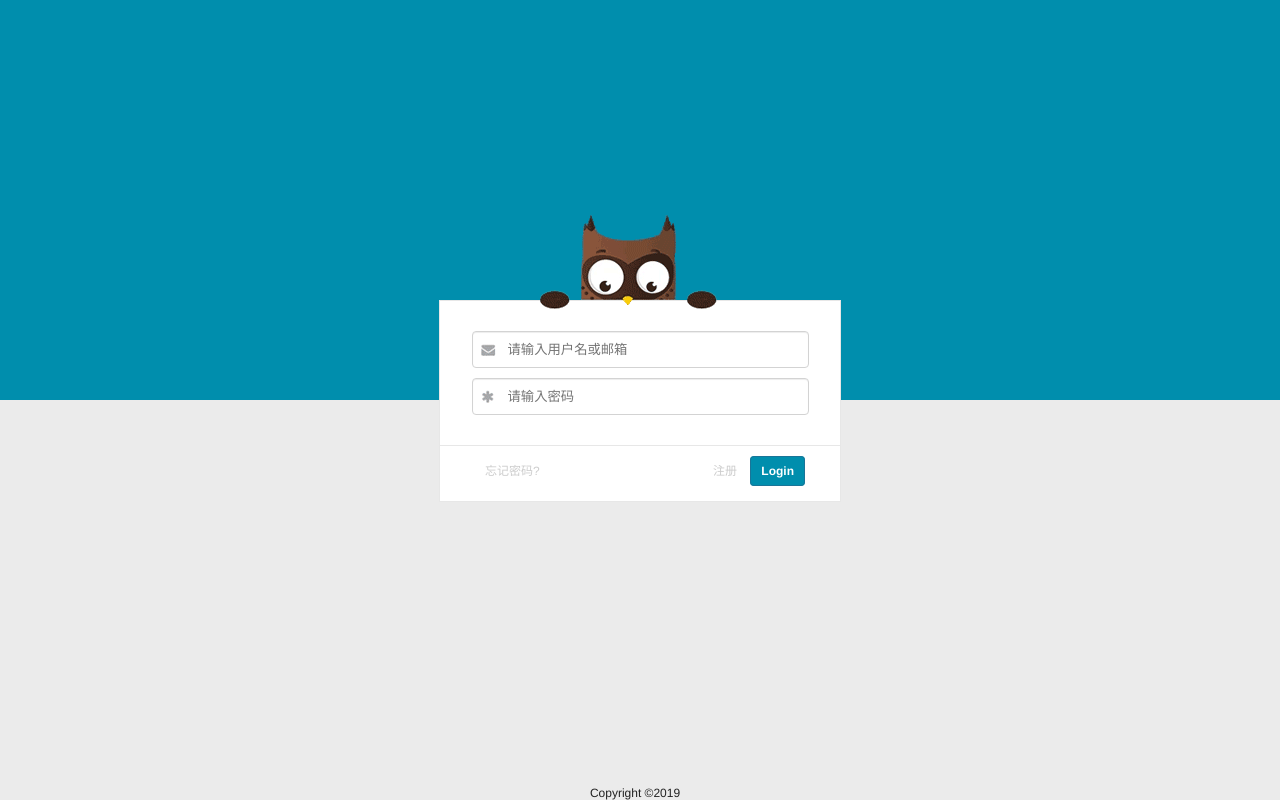
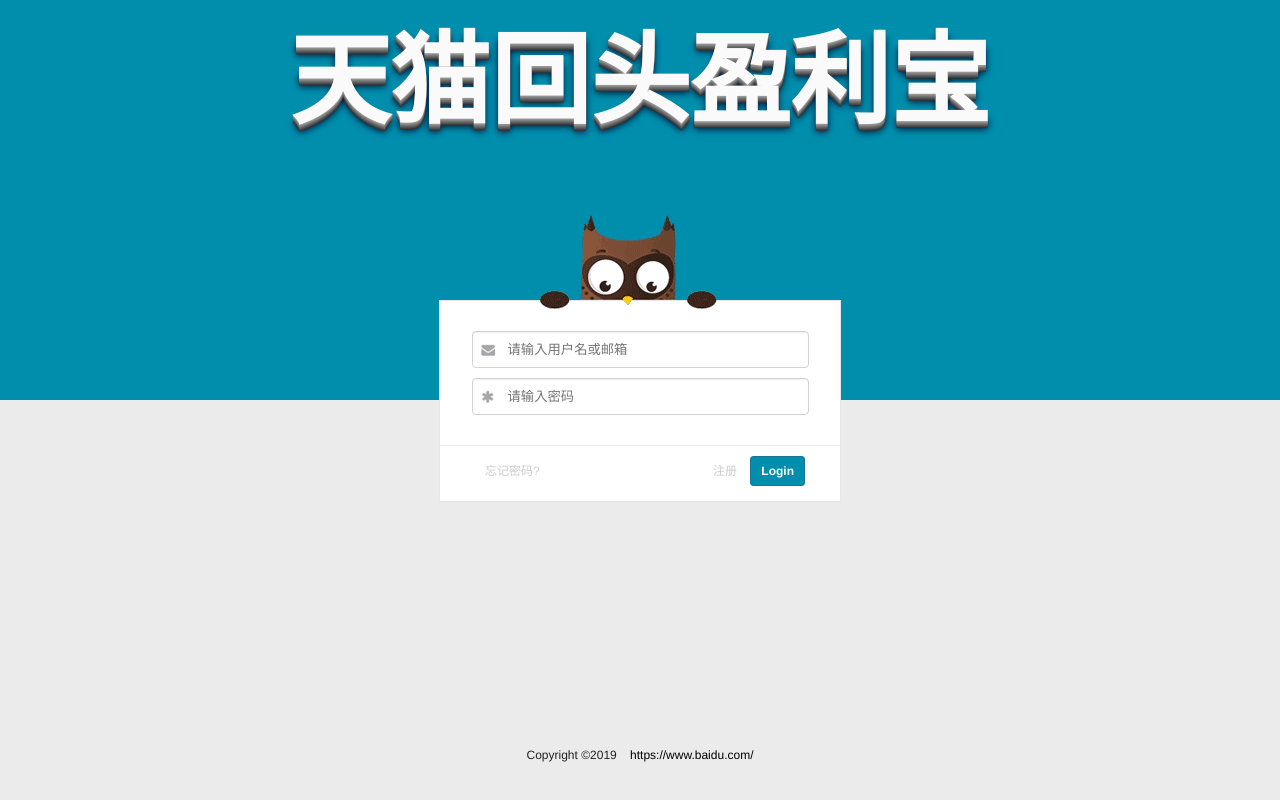
Before and after one commit to Ten-AI/TmallGobackTreasure, a Django app: page / in a window 1280 px wide. Run offline with Django 3.2, Linux system fonts and the light colour scheme; some libraries are stand-ins or nearby versions.

Commit message:
登录界面的微调

```diff
--- a/TmallGobackBao/tmall/templates/index.html
+++ b/TmallGobackBao/tmall/templates/index.html
@@ -2,7 +2,7 @@
 <html>
 <head>
     <meta charset="utf-8"/>
-    <title></title>
+    <title>www.TmallGoback.com</title>
     <script type="text/javascript" src="http://libs.baidu.com/jquery/1.9.1/jquery.js"></script>
     <style>
         body{
@@ -143,11 +143,26 @@
     </script>
 </head>
 <body>
-<div class="top_div"></div>
+
+<div class="top_div">
+{#    <h2 style="text-align:center;color: transparent;#}
+{#-webkit-text-stroke: 1px black;#}
+{#letter-spacing: 0.04em;font-size: 120px; ">#}
+{#    <span style="font-family: 'Calibri Light';">天猫盈利回头宝</span>#}
+{#    </h2>#}
+    <h2 style="color: #fafafa;letter-spacing: 0;text-shadow: 0px 1px 0px #999, 0px 2px 0px #888, 0px 3px 0px #777, 0px 4px 0px #666, 0px 5px 0px #555, 0px 6px 0px #444, 0px 7px 0px #333, 0px 8px 7px #001135; font-size: 100px; text-align: center;">
+        <span>天猫回头盈利宝</span>
+    </h2>
+
+</div>
+
+
 <div style="width: 400px;height: 200px;margin: auto auto;background: #ffffff;text-align: center;margin-top: -100px;border: 1px solid #e7e7e7">
+
+
     <div style="width: 165px;height: 96px;position: absolute">
         <div class="tou">
-{#            <img src="{% static "images/tou.png" %}">#}
+
         </div>
         <div id="left_hand" class="initial_left_hand"></div>
         <div id="right_hand" class="initial_right_hand"></div>
@@ -174,8 +189,8 @@
 
 </div>
 
-<div style="position: fixed;bottom: 0px;text-align: center;width: 100%;">
-    Copyright ©2019 <a style="margin-left: 10px;color: #000000;text-decoration: underline" href="#"></a>
+<div style="position: fixed;bottom: 0px;text-align: center;width: 100%; margin-bottom: 3%;">
+    Copyright ©2019 <a style="margin-left: 10px;color: #000000;text-decoration: none" href="#" >https://www.baidu.com/</a>
 </div>
 </body>
 </html>
```
